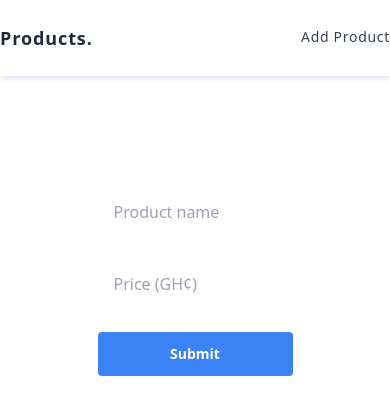
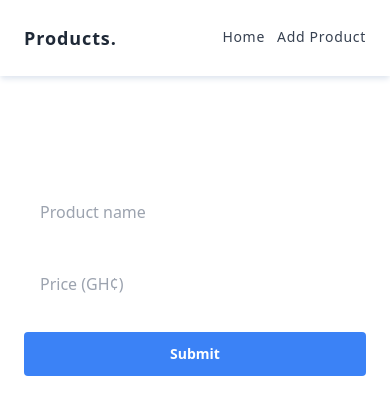
Before and after one commit to perezcato/mpharma, a React (Create React App) app: page /create in a window 390 px wide. Shown: the top 414 px of the page. Built offline with nearby package versions, Linux system fonts and the light colour scheme; no server answers.

Commit message:
added route testing and home link on nav bar

```diff
--- a/src/components/layout/layout.tsx
+++ b/src/components/layout/layout.tsx
@@ -10,12 +10,15 @@ const Layout = ({children}: Props) => {
   return (
     <div className="wrapper">
       <header className="header">
-        <div className="max-w-[1200px] mx-auto flex justify-between">
+        <div className="max-w-[1200px] mx-auto flex justify-between px-6 lg:px-0">
           <Link className="site_identity" to={'/'}>
             Products.
           </Link>
 
-          <nav>
+          <nav className="space-x-3">
+            <Link className="text-sm font-medium text-gray-700 hover:text-blue-700 tracking-wider hover:underline" to={'/'}>
+              Home
+            </Link>
             <Link className="text-sm font-medium text-gray-700 hover:text-blue-700 tracking-wider hover:underline" to={'/create'}>
               Add Product
             </Link>
--- a/src/page/create.tsx
+++ b/src/page/create.tsx
@@ -11,7 +11,7 @@ const Create = () => {
 
   return (
     <Layout>
-      <div className="w-1/2 mx-auto">
+      <div className="lg:w-1/2 w-full mx-auto">
         <Formik
           initialValues={{
             name: '',
--- a/src/page/edit.tsx
+++ b/src/page/edit.tsx
@@ -33,7 +33,7 @@ const Edit = () => {
 
   return (
     <Layout>
-      <div className="w-1/2 mx-auto">
+      <div className="lg:w-1/2 w-full mx-auto">
         <Formik
           enableReinitialize
           initialValues={{
--- a/src/page/index.tsx
+++ b/src/page/index.tsx
@@ -10,7 +10,7 @@ const Index = () => {
 
   return (
     <Layout>
-      <div className="grid grid-cols-4 gap-8">
+      <div className="grid lg:grid-cols-4 md:grid-cols-2 grid-cols-2 gap-8">
         {
           stateProducts && stateProducts.length > 0 && stateProducts
             .map((product) => <ProductComponent key={product.id} product={product} />)
--- a/src/styles/index.css
+++ b/src/styles/index.css
@@ -20,6 +20,6 @@
     }
 
     .body{
-        @apply max-w-[1200px] mx-auto py-8;
+        @apply max-w-[1200px] mx-auto py-8 px-6 lg:px-0;
     }
 }
```
Also changed, not shown: 1 other file (tests, documents, lock files or other folders).
